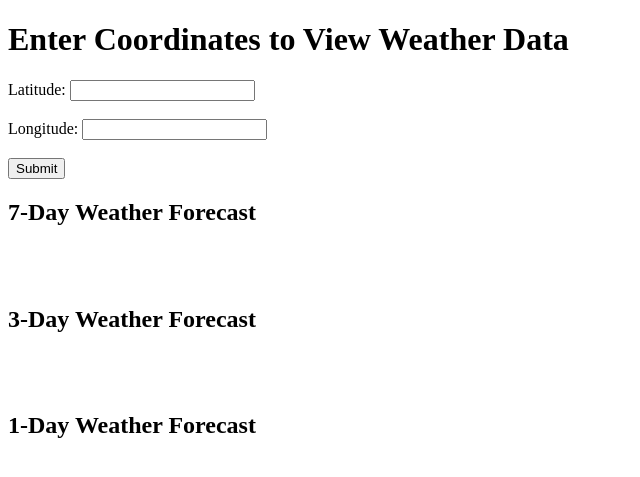
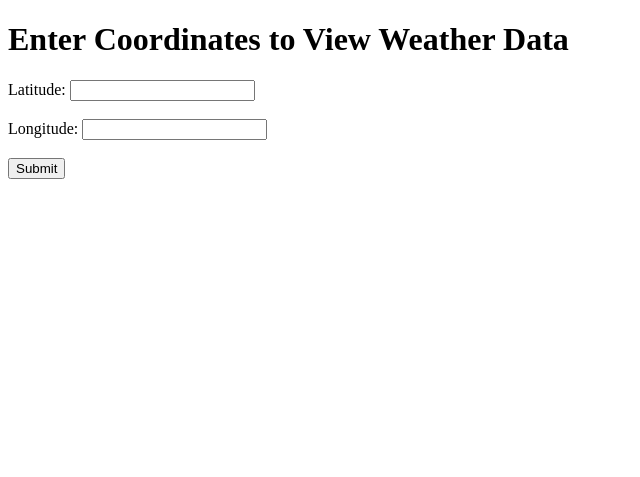
Before and after one commit to Arte1999/WeatherApp, a Flask app: page / in a window 1280 px wide. Shown: the top 477 px of the page, without its empty margins (0-640 px from the left). Run offline with Flask 3, Linux system fonts and the light colour scheme.

Commit message:
index.html

```diff
--- a/templates/index.html
+++ b/templates/index.html
@@ -12,7 +12,6 @@
             width: 100%;
             max-width: 800px;
             margin: auto;
-            padding: 20px;
         }
 
         @media (max-width: 600px) {
@@ -53,24 +52,17 @@
         <button type="submit">Submit</button>
     </form>
 
-    <h2>7-Day Weather Forecast</h2>
-    <div class="plot-container">
-        {% if plot_html_7_days %}
-            {{ plot_html_7_days | safe }}
+    <!-- Container for the detailed plot (desktop version) -->
+    <div class="plot-container desktop-plot">
+        {% if plot_html %}
+            {{ plot_html | safe }}
         {% endif %}
     </div>
 
-    <h2>3-Day Weather Forecast</h2>
-    <div class="plot-container">
-        {% if plot_html_3_days %}
-            {{ plot_html_3_days | safe }}
-        {% endif %}
-    </div>
-
-    <h2>1-Day Weather Forecast</h2>
-    <div class="plot-container">
-        {% if plot_html_1_day %}
-            {{ plot_html_1_day | safe }}
+    <!-- Container for the mobile-friendly plot -->
+    <div class="plot-container mobile-plot">
+        {% if plot_mobile_html %}
+            {{ plot_mobile_html | safe }}
         {% endif %}
     </div>
 
```
